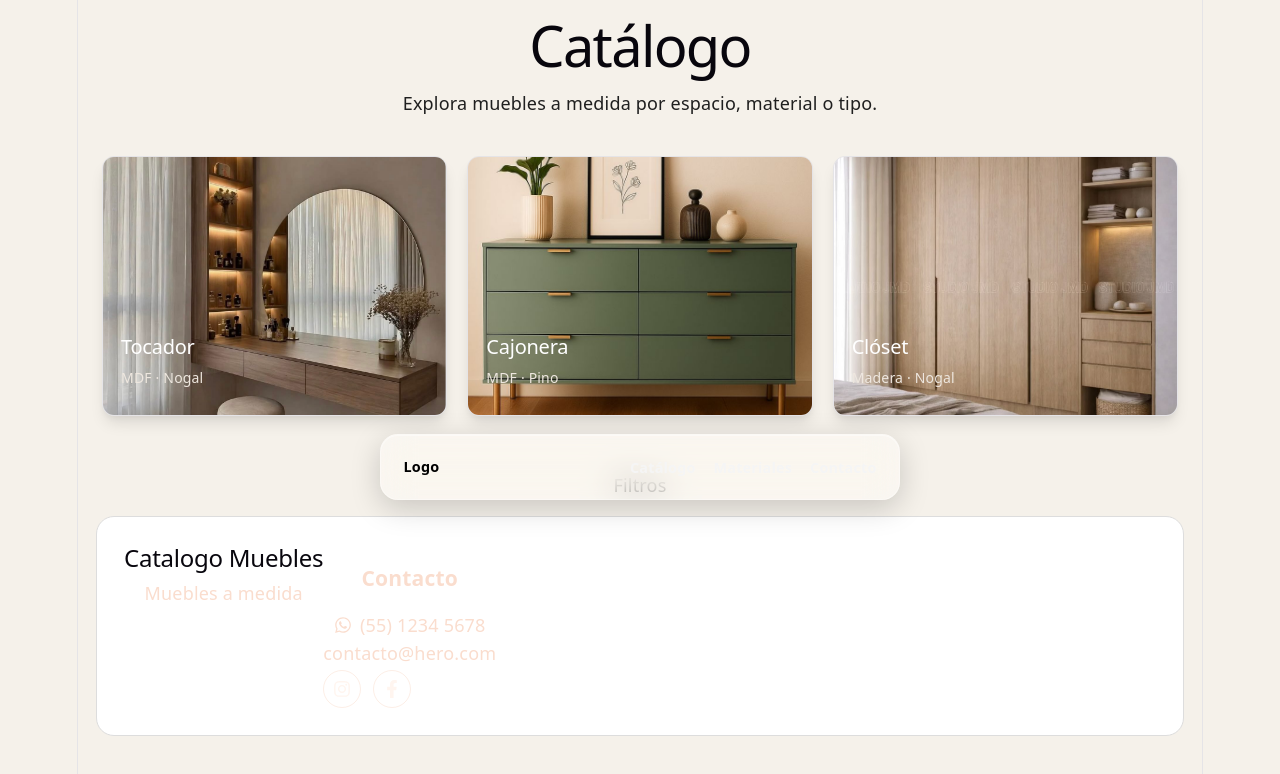
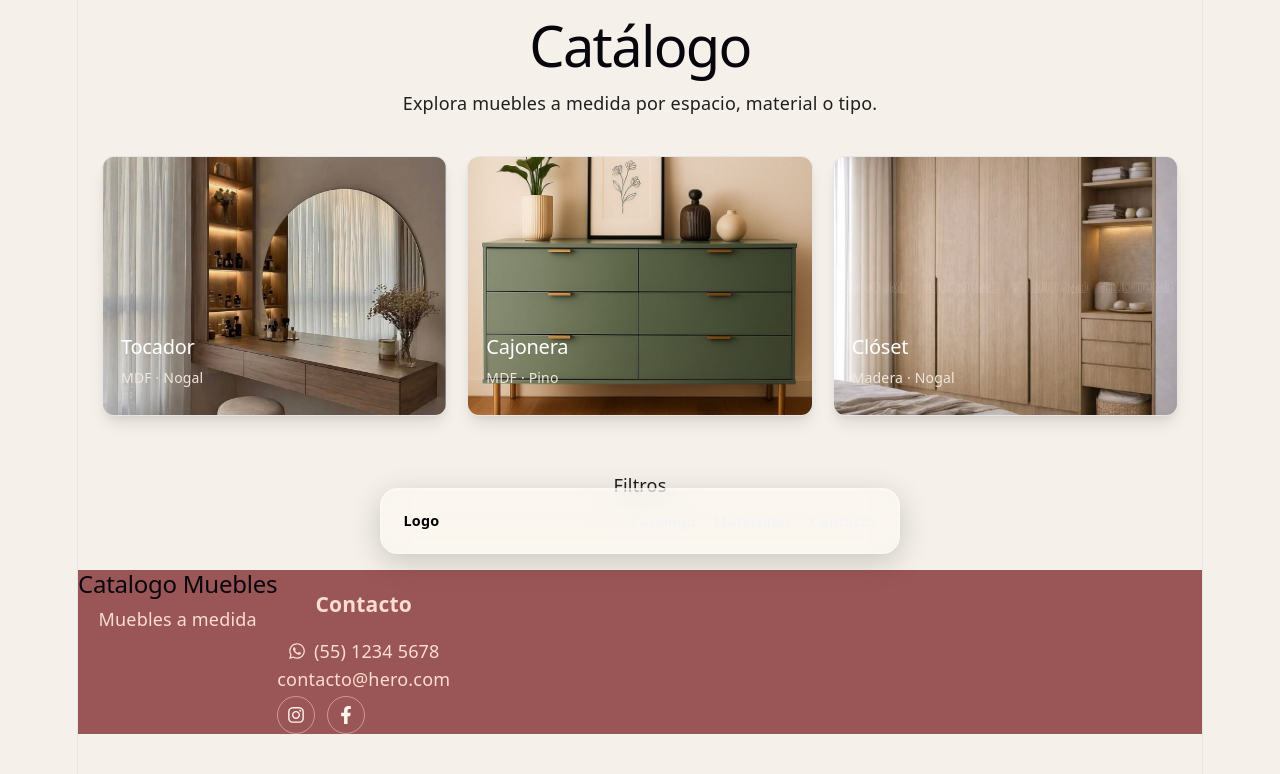
Before and after one commit to o0VanFanel0o/catalogo-muebles, a React (Vite) app: page /catalogo in a window 1280 px wide. Shown: the top 774 px of the page. Built offline with nearby package versions, Linux system fonts and the light colour scheme.

Commit message:
Refactor footer and navbar styles for improved layout and aesthetics, including margin adjustments and color updates.

```diff
--- a/src/App.css
+++ b/src/App.css
@@ -8,14 +8,6 @@ body {
   font-family: system-ui, sans-serif;
   background: #f5f1ea;
   color: #1f1f1f;
-}
-
-.footer {
-  padding: 1.5rem;
-  border: 1px solid #ddd;
-  margin: 1rem;
-  border-radius: 1rem;
-  background: white;
 }
 
 .navbar {
--- a/src/styles/Footer.css
+++ b/src/styles/Footer.css
@@ -1,8 +1,8 @@
 .footer {
-    margin: 0;
     display: flex;
     background-color: #9a5656;
     color: #faddce;
+    margin-top: 4rem;
 }
 
 .footer__whats {
--- a/src/styles/NavBar.css
+++ b/src/styles/NavBar.css
@@ -37,7 +37,7 @@
 
 .navbar__link {
     text-decoration: none;
-    color: whitesmoke;
+    color: #F4F4F4;
     font-size: .8rem;
     font-weight: 600;
 }
```
